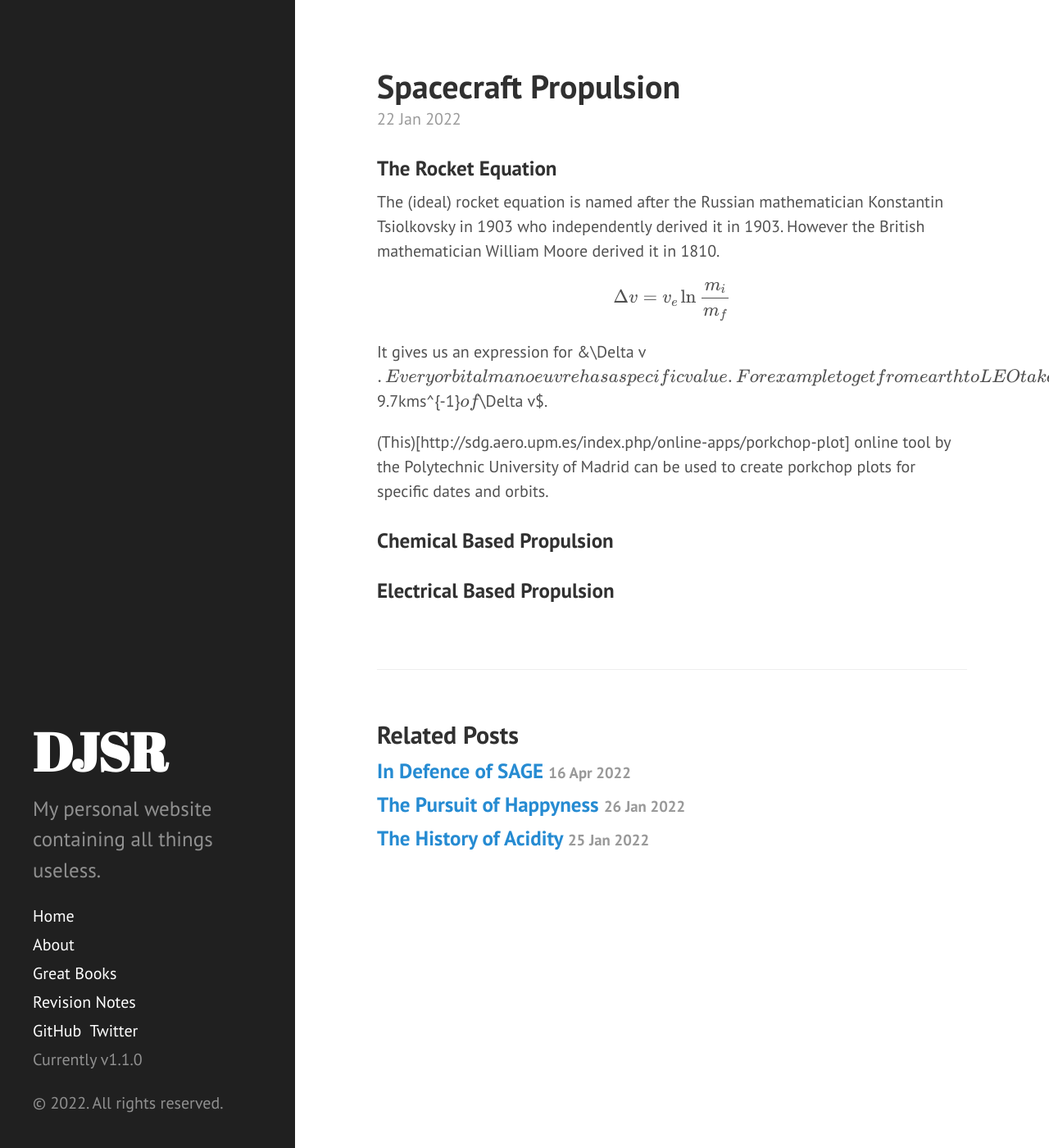
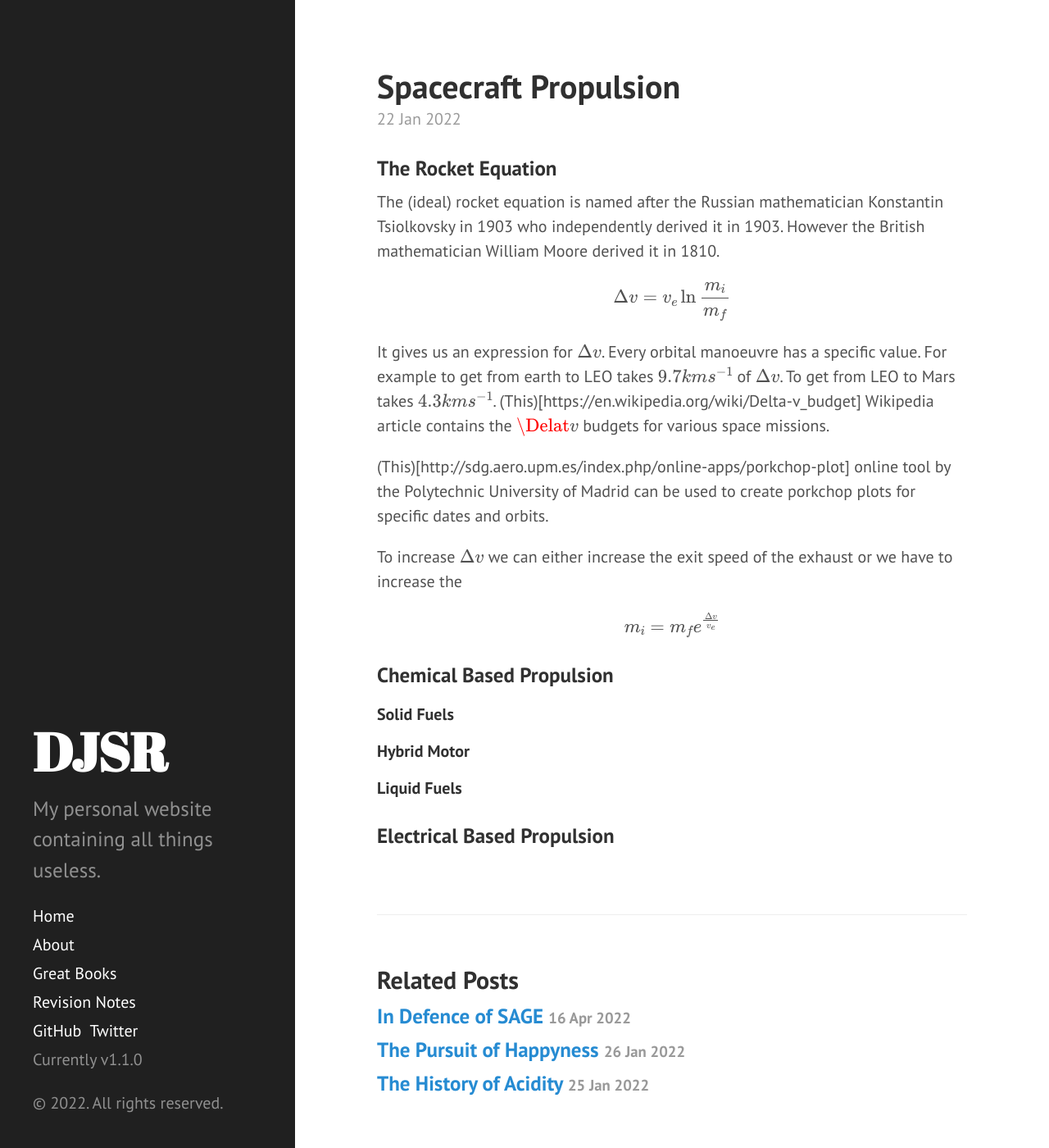
Before and after one commit to dansomrob/dansomrob.github.io, a Jekyll site: the page built from _posts/2022-01-22-space.md, in a window 1280 px wide and 1400 px high. Shown: the whole window at 82% size. Built offline with Jekyll 4.4.1, drawn with Linux system fonts in a browser that asks for light colours; formulas are drawn with MathJax 3.

Commit message:
Update 2022-01-22-space.md

```diff
--- a/_posts/2022-01-22-space.md
+++ b/_posts/2022-01-22-space.md
@@ -7,10 +7,20 @@
 
 $$\Delta v = v_e\ln{\frac{m_i}{m_f}}$$
 
-It gives us an expression for &\Delta v$. Every orbital manoeuvre has a specific value. For example to get from earth to LEO takes $9.7kms^{-1}$ of $\Delta v$.
+It gives us an expression for $\Delta v$. Every orbital manoeuvre has a specific value. For example to get from earth to LEO takes $9.7kms^{-1}$ of $\Delta v$. To get from LEO to Mars takes $4.3kms^{-1}$. (This)[https://en.wikipedia.org/wiki/Delta-v_budget] Wikipedia article contains the $\Delat v$ budgets for various space missions.
 
 (This)[http://sdg.aero.upm.es/index.php/online-apps/porkchop-plot] online tool by the Polytechnic University of Madrid can be used to create porkchop plots for specific dates and orbits.
 
+To increase $\Delta v$ we can either increase the exit speed of the exhaust or we have to increase the
+
+$$m_i = m_fe^{\frac{\Delta v}{v_e}}$$
+
 ### Chemical Based Propulsion
 
+#### Solid Fuels
+
+#### Hybrid Motor
+
+#### Liquid Fuels
+
 ### Electrical Based Propulsion
```
